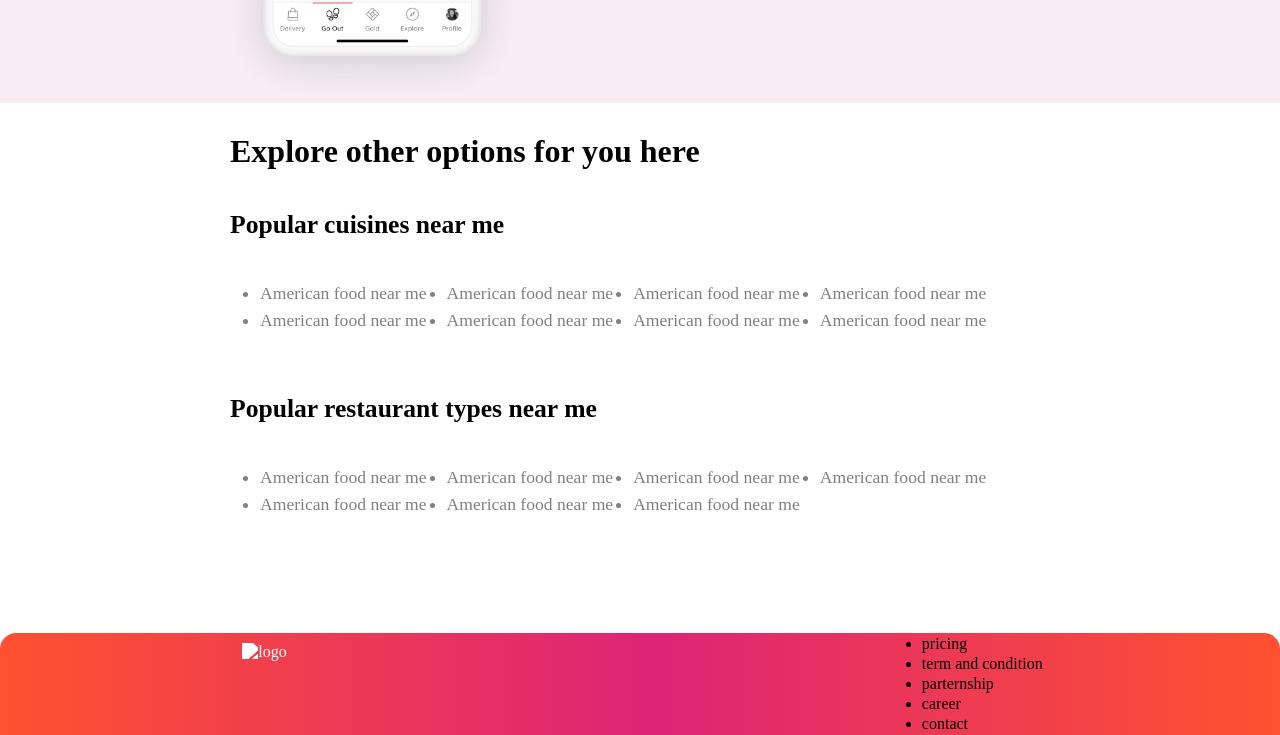
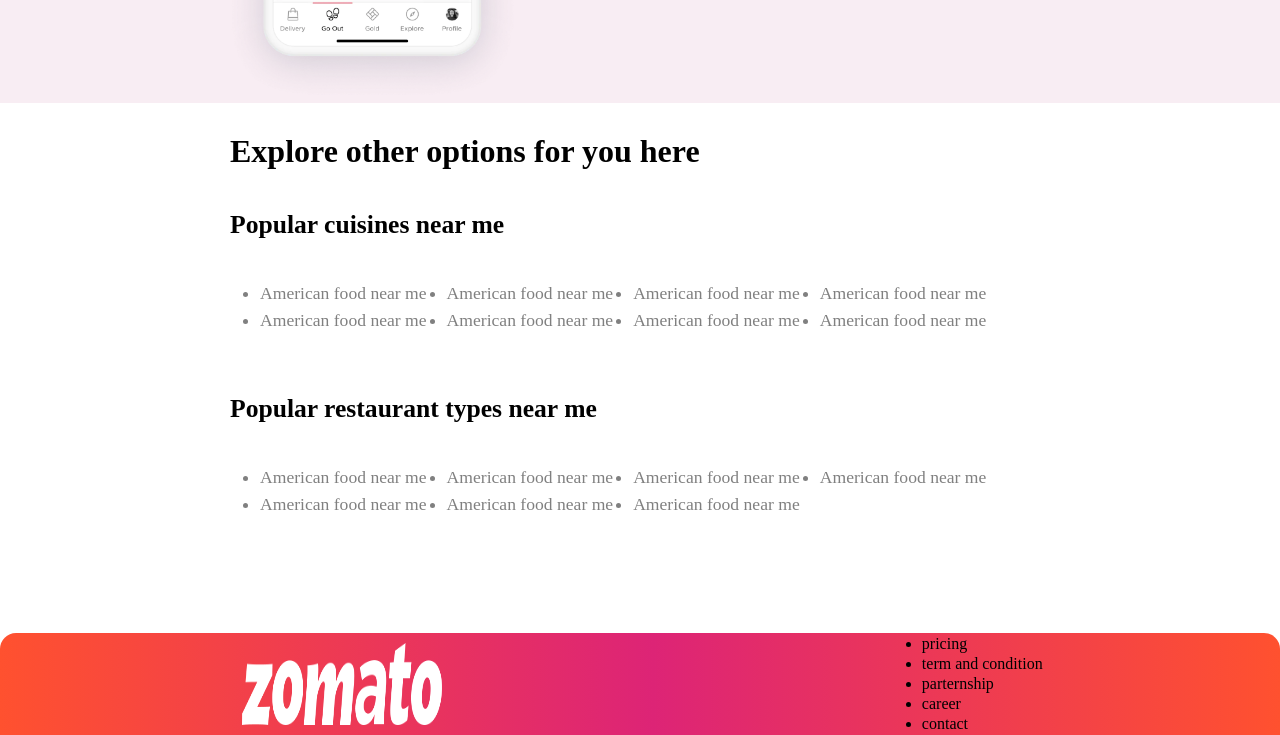
Before and after one commit to Gopalpatidar0012/Zomato_Clone, a plain HTML site: page index.html in a window 1280 px wide. Shown: the part 1229-1964 px from the top of the page. Drawn offline with Linux system fonts and the light colour scheme.

Commit message:
index.html

```diff
--- a/index.html
+++ b/index.html
@@ -177,7 +177,7 @@
     </section>
      <!--footer-->
    <footer>
-        <img src="./assets/logo.png" alt="logo"/>
+        <img src="./assets/images/logo.png" alt="logo"/>
         <ul>
             <li>pricing</li>
             <li>term and condition</li>
```
